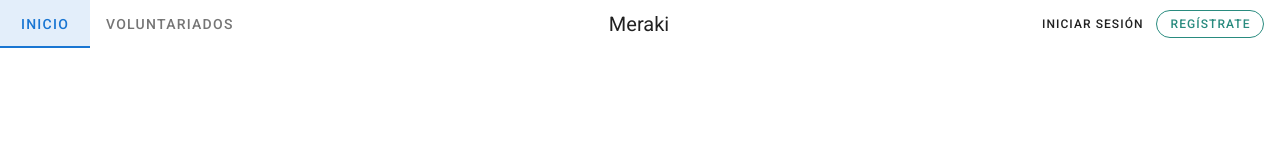
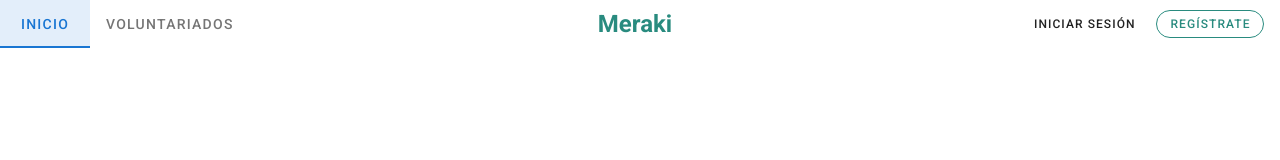
Before and after one commit to eduardofran/Meraki-Front, a Vue app: page /signup in a window 1280 px wide. Shown: the top 160 px of the page. Built offline with nearby package versions, Linux system fonts and the light colour scheme.

Commit message:
Little chandes in Navbar

```diff
--- a/src/components/Navbar.vue
+++ b/src/components/Navbar.vue
@@ -7,14 +7,20 @@
     </v-tabs>
 
 
-    <v-toolbar-title>Meraki</v-toolbar-title>
+    <router-link to="/"><h2 class="brand">Meraki</h2></router-link>
 
     <v-spacer></v-spacer>
-    <v-btn text to="/login" small>Iniciar sesión</v-btn>
+    <v-btn text to="/login" small class="mr-2">Iniciar sesión</v-btn>
     <v-btn to="/signup" rounded outlined small color="#298B7F">Regístrate</v-btn>
   </v-app-bar>
 </template>
  <style lang="scss" scoped>
+ *{
+   text-decoration-line: none;
+   .brand {
+     color: #298B7F;
+   }
+ }
 .max {
   width: auto !important;
 }
```
